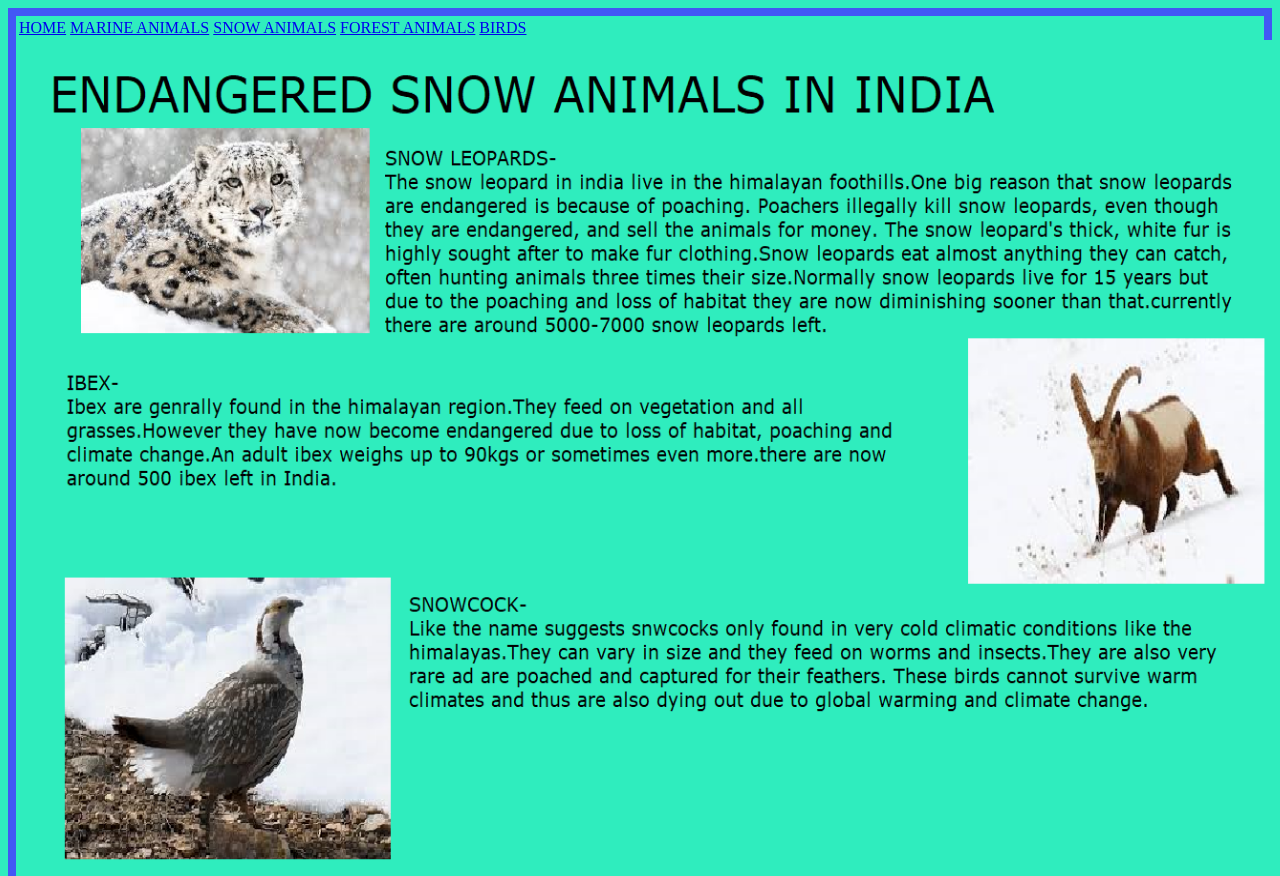
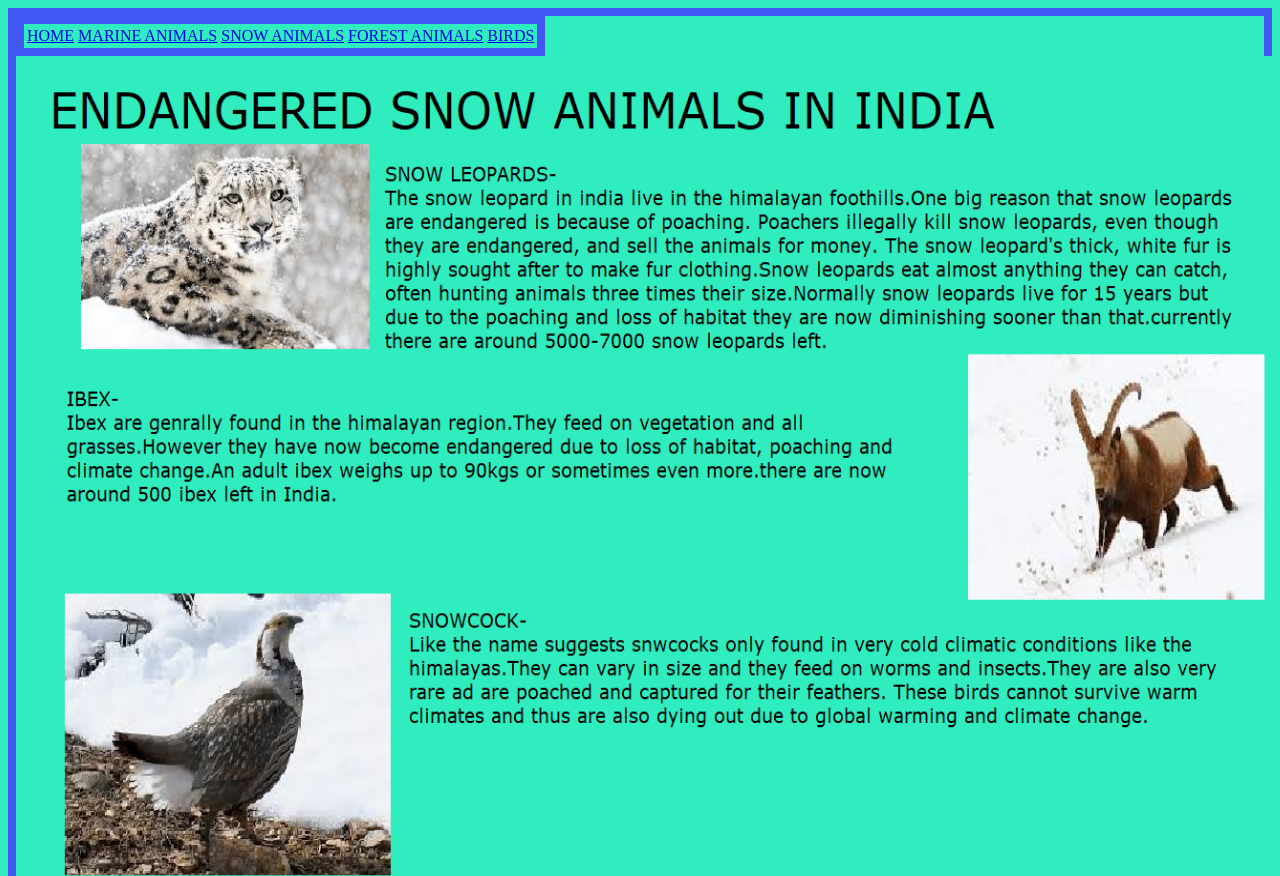
Before and after one commit to kaashvi-johari/kaashvi-project2.github.io, a plain HTML site: page snow tester.html in a window 1280 px wide. Shown: the top 876 px of the page. Drawn offline with Linux system fonts and the light colour scheme.

Commit message:
Update snow tester.html

```diff
--- a/snow tester.html
+++ b/snow tester.html
@@ -2,6 +2,7 @@
 <head>
 <style>
 body{background-color:#2fedbe;border:8px solid #4257f5;}
+    table{border:8px solid #4257f5;}
 </style>
 <head>
 <body>
```
